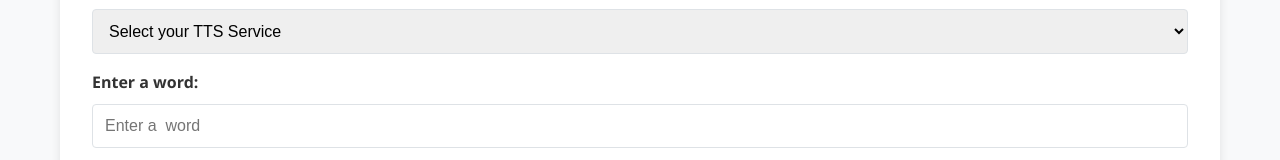
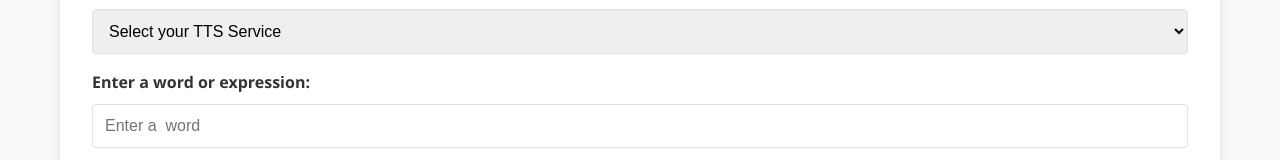
Before and after one commit to cantalupo555/anki-assistant-languages, a React (Create React App) app in the folder frontend/: page / in a window 1280 px wide. Shown: the part 637-797 px from the top of the page. Built offline with nearby package versions, Linux system fonts and the light colour scheme.

Commit message:
Change title for word input and frequency analysis modal

```diff
--- a/frontend/src/App.tsx
+++ b/frontend/src/App.tsx
@@ -648,7 +648,7 @@ const AppInner: React.FC = () => {
                   </>
               )}
 
-              <label htmlFor="word-input">Enter a word:</label>
+              <label htmlFor="word-input">Enter a word or expression:</label>
               <input
                   id="word-input"
                   type="text"
@@ -831,7 +831,7 @@ const AppInner: React.FC = () => {
         <Modal
             isOpen={isFrequencyModalOpen}
             onClose={() => setIsFrequencyModalOpen(false)}
-            title="Word Frequency Analysis"
+            title="Frequency Analysis"
         >
           {frequencyAnalysis ? (
               <div className="frequency-analysis">
```
